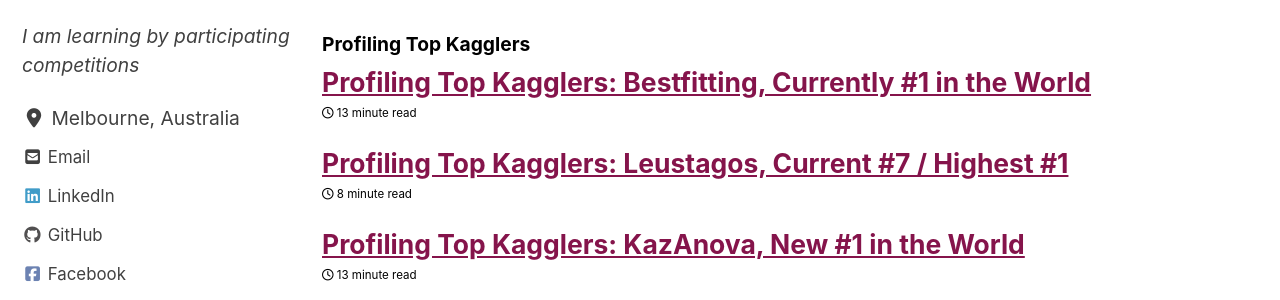
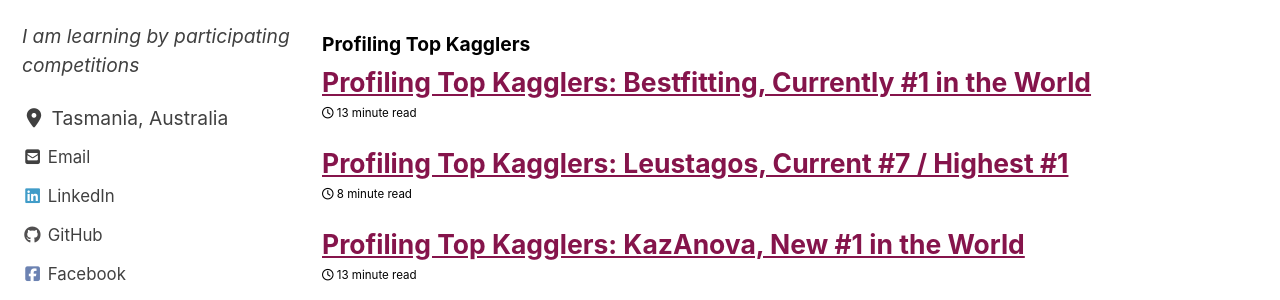
Before and after one commit to datasciblog/datasciblog.github.io, a Jekyll site: the page built from index.html, in a window 1280 px wide. Shown: the part 255-555 px from the top of the page. Built offline with Jekyll 4.4.1, drawn with Linux system fonts in a browser that asks for light colours; cached includes are drawn as plain includes; nearby versions of some CDN libraries; the list of posts is cut into pages by our own code.

Commit message:
Update location

```diff
--- a/_config.yml
+++ b/_config.yml
@@ -112,7 +112,7 @@ author:
   name             : "Ha NGUYEN"
   avatar           : "/assets/images/ava.jpg" # path of avatar image, e.g. "/assets/images/bio-photo.jpg"
   bio              : "I am learning by participating competitions"
-  location         : "Melbourne, Australia"
+  location         : "Tasmania, Australia"
   email            : #"trungha.ngx@gmail.com"
   links:
     - label: "Email"
```
